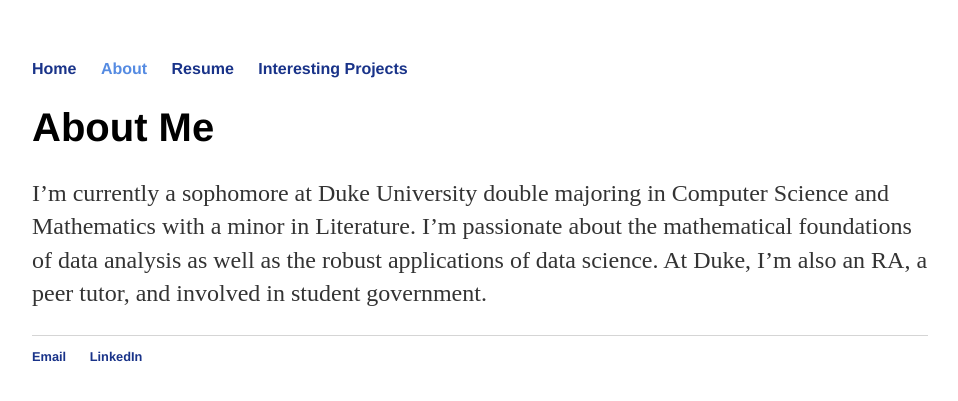
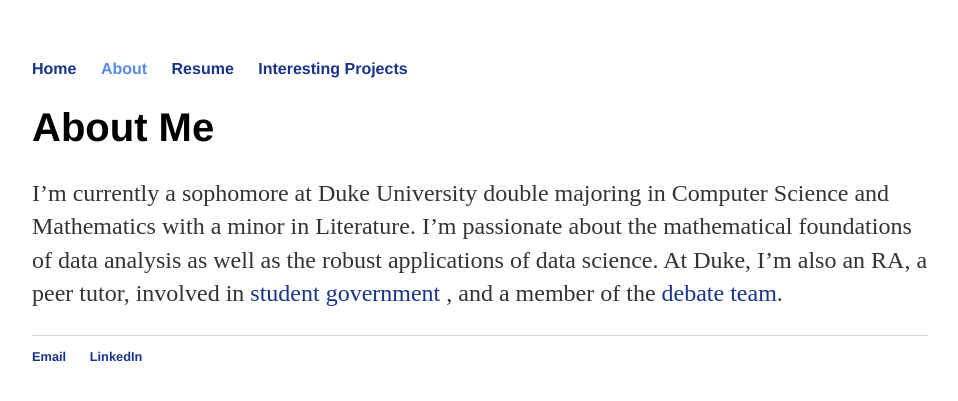
Before and after one commit to ahana-sen/ahana-sen.github.io, a Jekyll site: the page built from about.md, in a window 1280 px wide. Shown: the top 401 px of the page, without its empty margins (160-1118 px from the left). Built offline with Jekyll 4.4.1, drawn with Linux system fonts in a browser that asks for light colours.

Commit message:
links to about page

```diff
--- a/about.md
+++ b/about.md
@@ -7,4 +7,4 @@ title: About Me
 
 # About Me
 
-I'm currently a sophomore at Duke University double majoring in Computer Science and Mathematics with a minor in Literature. I'm passionate about the mathematical foundations of data analysis as well as the robust applications of data science. At Duke, I'm also an RA, a peer tutor, and involved in student government.
+I'm currently a sophomore at Duke University double majoring in Computer Science and Mathematics with a minor in Literature. I'm passionate about the mathematical foundations of data analysis as well as the robust applications of data science. At Duke, I'm also an RA, a peer tutor, involved in [student government](https://www.dukestudentgovernment.org/meet-us) , and a member of the [debate team](http://www.dukedebate.org/).
```
